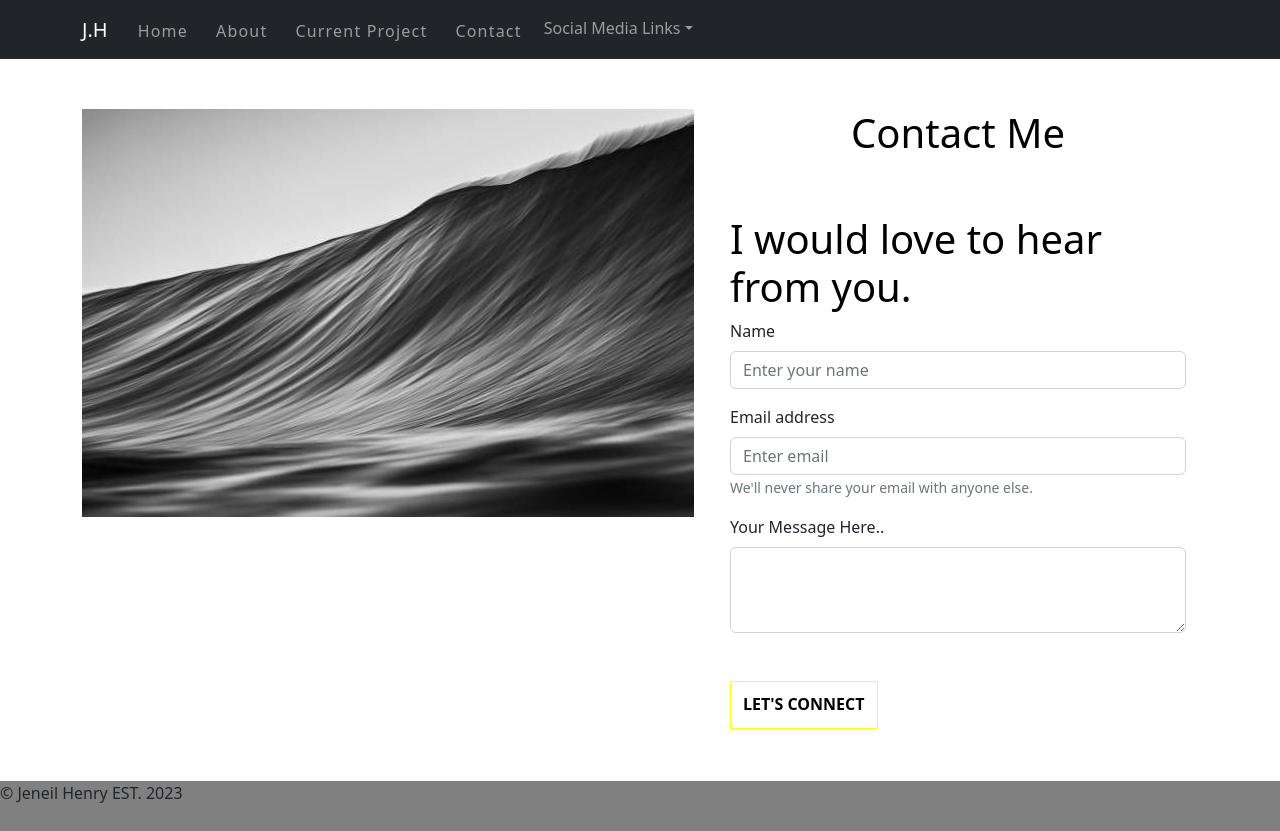
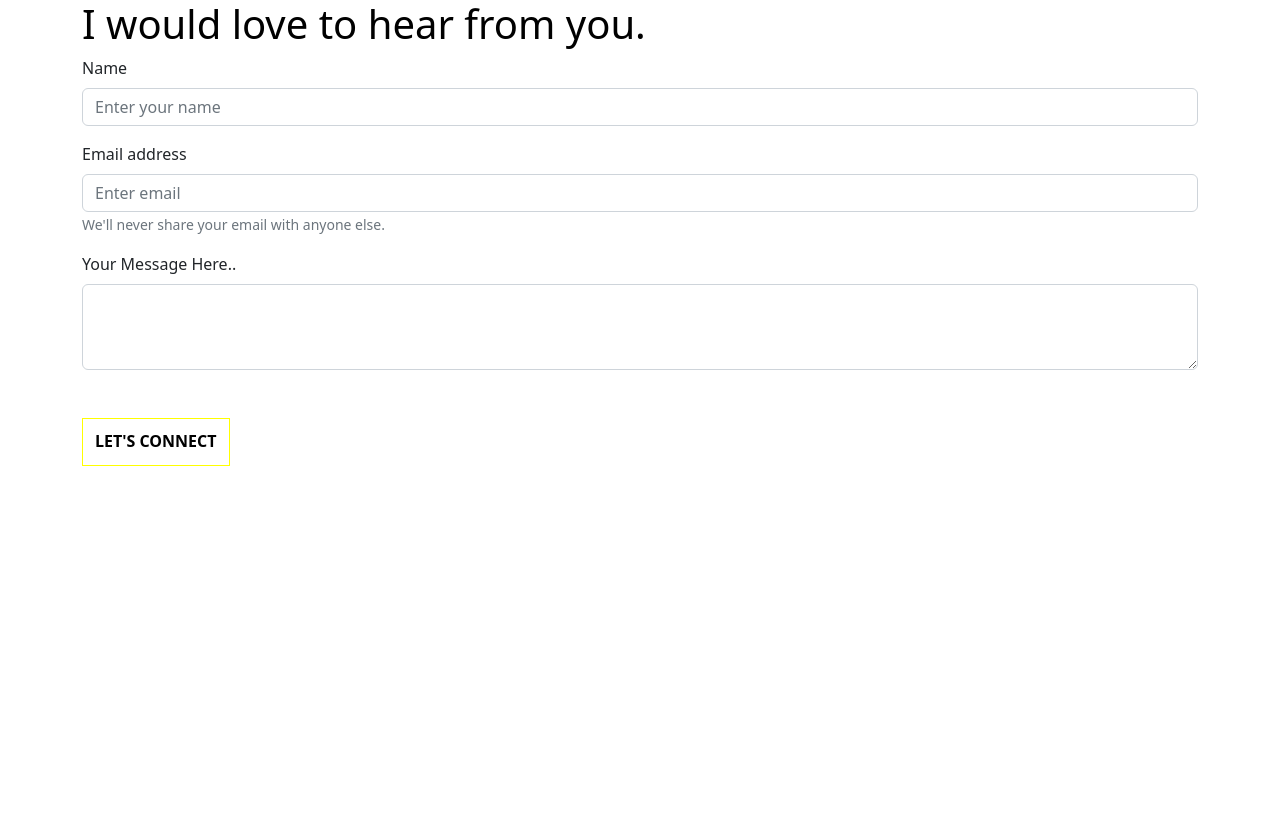
Before and after one commit to Nell-intech/Portfolio, a React (Create React App) app: page /contact in a window 1280 px wide. After the commit the page ends 800 px from the top, so only its background shows below. Built offline with nearby package versions, Linux system fonts and the light colour scheme.

Commit message:
added changes to homepage

```diff
--- a/src/App.js
+++ b/src/App.js
@@ -2,16 +2,10 @@ import './index.css';
 import { Routes, Route} from 'react-router-dom'
 // import { useState } from 'react';
 import 'bootstrap/dist/css/bootstrap.min.css';
-
-// Components folder
-import Navbar from './Components/Navbar';
-
 // Pages folder
 import Home from './Pages/Home'
-import Currentproject from './Pages/CurrentProject'
 import Contact from './Pages/Contact'
 import Resume from './Pages/Resume';
-import About from './Pages/About';
 
 
 
@@ -19,11 +13,9 @@ function App() {
 
   return (
     <>
-      <Navbar />
+
         <Routes>
           <Route path="/" element={<Home />} />
-          <Route path="/about" element={<About />} />
-          <Route path="/Currentproject" element={<Currentproject />} />
           {/* <Route path="/projects/:symbol" element={<Project stocks={stocksData} />} /> */}
           {/* stocks:symbol holds 1 project from projects */}
           <Route path="/contact" element={<Contact />} />
--- a/src/Pages/About.js
+++ b/src/Components/About.js
@@ -1,11 +1,11 @@
 import { Container, Row, Col, Image} from 'react-bootstrap';
 import backgroundimg from "../assests/backgroundimg.jpeg"
+import { Link } from 'react-router-dom'
 
-import Footer from '../Components/Footer';
-function About() {
+export default function About() {
     return (
         <div>
-            <Container>
+
             <Row>
                 <Col>
                     <div className="spacer"></div>
@@ -18,15 +18,13 @@ function About() {
                     <p className="">I work with HTML, CSS, JavaScript, REACT, and MongoDB for full stack development. I enjoy building applications and learning new things. I began coding in 2018 out of pure curiosity and got well acquainted with CSS. JS was my achilles heal until I decided it was not going to be. Now I am focusing on become a JS developer to turn it into my greatest strength.</p>
                     <p className="">I graduated from Software Engineering course called Per Scholas and I am truly grateful for the opportunity to participate in the program because along with building application and learning how to code I had plenty of opportunity to work on group projects where we were constantly sharing and helping one another. This experience allowed me to practice working with other, listening and building larger applications. It was truly a blessing.</p>
                     <p className="">I am currently working on projects daily, adding new tools to my Dev belt and updating my GitHub page so please follow me and check out my work! I am happy that I have come this far and would love to learn more and hopefully change then world one day one function at a time. I look forward to hearing from you and sharing ideas.</p>
-                    <button className="left-margin main-button">Let's Connect</button>
+                    <Link className="links" to={`/contact`}> <button className="left-margin main-button">Let's Connect</button> </Link>
+
                 </Col>
             </Row>
-            </Container>
-            <Footer />
+
+
         </div>
 
     );
 }
-
-
-export default About;
--- a/src/Components/Contact.js
+++ /dev/null
@@ -1,40 +0,0 @@
-import Button from 'react-bootstrap/Button';
-import Form from 'react-bootstrap/Form';
-import { Container } from 'react-bootstrap';
-
-
-export default function ContactForm() {
-    return(
-        <div>
-           <Container>
-
-           <h1 className="top">I would love to hear from you.</h1>
-    <Form>
-    <Form.Group className="mb-3" controlId="formBasicEmail">
-        <Form.Label>Name</Form.Label>
-        <Form.Control type="text" placeholder="Enter your name" />
-      </Form.Group>
-
-      <Form.Group className="mb-3" controlId="formBasicEmail">
-        <Form.Label>Email address</Form.Label>
-        <Form.Control type="email" placeholder="Enter email" />
-        <Form.Text className="text-muted">
-          We'll never share your email with anyone else.
-        </Form.Text>
-      </Form.Group>
-
-      <Form.Group className="mb-3" controlId="exampleForm.ControlTextarea1">
-        <Form.Label>Your Message Here..</Form.Label>
-        <Form.Control as="textarea" rows={3} />
-      </Form.Group>
-
-      <button type="submit "className="left-margin main-button">Let's Connect</button>
-      {/* <Button variant="primary" type="submit">
-        Submit
-      </Button> */}
-    </Form>
-
-           </Container>
-        </div>
-    );
-}
--- a/src/Components/Hero.js
+++ b/src/Components/Hero.js
@@ -1,5 +1,6 @@
 import React from "react";
 import { Link } from 'react-router-dom'
+
 
 
 export default function Hero(){
--- a/src/Components/Navbar.js
+++ b/src/Components/Navbar.js
@@ -12,7 +12,7 @@ export default function navBar() {
   return (
     <Navbar sticky="top" collapseOnSelect expand="lg" bg="dark" variant="dark" >
       <Container className="container">
-        <Navbar.Brand className="name" href="/">J.H</Navbar.Brand>
+        {/* <Navbar.Brand className="name" href="/">J.H</Navbar.Brand> */}
         {/* <FontAwesomeIcon icon={faBars} style={{color: "#0564646",}} /> */}
         <Navbar.Toggle aria-controls="basic-navbar-nav" />
         <Navbar.Collapse id="basic-navbar-nav">
@@ -22,13 +22,13 @@ export default function navBar() {
             <NavLink  className="d-none" to="/"></NavLink>
             </Nav.Link>
 
-            <Nav.Link className="navLink" href="/about">About
+            {/* <Nav.Link className="navLink" href="/about">About
               <NavLink className="d-none" to="/about"></NavLink>
-            </Nav.Link>
+            </Nav.Link> */}
 
-            <Nav.Link className="navLink" href="/CurrentProject">Current Project</Nav.Link>
+            {/* <Nav.Link className="navLink" href="/CurrentProject">Current Project</Nav.Link>  */}
             {/* include current project in this section */}
-            <Nav.Link className="navLink" href="/contact">Contact</Nav.Link>
+            {/* <Nav.Link className="navLink" href="/contact">Contact</Nav.Link> */}
             <NavDropdown title="Social Media Links" id="basic-nav-dropdown">
               <NavDropdown.Item href="https://www.linkedin.com/in/jeneil-henry/">LinkedIn</NavDropdown.Item>
               <NavDropdown.Item href="#action/3.2">Instagram</NavDropdown.Item>
--- a/src/Pages/Contact.js
+++ b/src/Pages/Contact.js
@@ -1,30 +1,39 @@
-import ContactForm from "../Components/Contact";
-import { Container, Row, Col, Image} from 'react-bootstrap';
-import backgroundimg from "../assests/backgroundimg3.jpeg"
+import Button from 'react-bootstrap/Button';
+import Form from 'react-bootstrap/Form'
+import { NavLink } from 'react-router-dom'
+import { Container } from 'react-bootstrap';
 
-import Footer from '../Components/Footer';
-function About() {
-    return (
+
+export default function ContactForm() {
+    return(
         <div>
-            <Container>
-            <Row>
-                <Col>
-                    <div className="spacer"></div>
-                    <Image src={backgroundimg} />
-                </Col>
-                <Col>
-                    <div className="spacer"></div>
-                    <h1 className="text-center font-weight-light">Contact Me</h1>
-                    <div className="spacer"></div>
-                    <ContactForm/>
-                </Col>
-            </Row>
-            </Container>
-            <Footer />
+           <Container>
+
+           <h1 className="top">I would love to hear from you.</h1>
+    <Form>
+    <Form.Group className="mb-3" controlId="formBasicEmail">
+        <Form.Label>Name</Form.Label>
+        <Form.Control type="text" placeholder="Enter your name" />
+      </Form.Group>
+
+      <Form.Group className="mb-3" controlId="formBasicEmail">
+        <Form.Label>Email address</Form.Label>
+        <Form.Control type="email" placeholder="Enter email" />
+        <Form.Text className="text-muted">
+          We'll never share your email with anyone else.
+        </Form.Text>
+      </Form.Group>
+
+      <Form.Group className="mb-3" controlId="exampleForm.ControlTextarea1">
+        <Form.Label>Your Message Here..</Form.Label>
+        <Form.Control as="textarea" rows={3} />
+      </Form.Group>
+
+      <button type="submit "className="left-margin main-button">Let's Connect</button>
+
+    </Form>
+
+           </Container>
         </div>
-
     );
 }
-
-
-export default About;
--- a/src/Pages/CurrentProject.js
+++ /dev/null
@@ -1,61 +0,0 @@
-import Card from 'react-bootstrap/Card';
-// import CardGroup from 'react-bootstrap/CardGroup';
-// import CurrentProject from "../Components/CurrentProject";
-import homeCafe from "../assests/homeCafe.png"
-import Footer from "../Components/Footer";
-import { Container } from "react-bootstrap";
-import { Link } from 'react-router-dom'
-
-export default function Projects() {
-    return (
-        <div>
-            <Container>
-                <div className="">
-                    <div className="spacer"></div>
-                    {/* <span>Current</span> */}
-                    <h1>Home Cafe'</h1>
-                </div>
-                <Card border="dark" className="yellow card text-center">
-                    <Card.Body>
-                        <Card.Title>Trelo Board</Card.Title>
-                        <Card.Text>
-                            <Link rel="stylesheet" href="https://trello.com/invite/b/tP5Va2g1/ATTIfee2fc0e61caef0854ede8de548ad13bD3776D37/fullstack-cafe-app" > My Trello Board </Link>
-                        </Card.Text>
-                    </Card.Body>
-                    {/* <Card.Img variant="top" src={homeCafe} /> */}
-                    {/* <Card.Footer>
-                        <small className="text-muted">GitHub Link</small>
-                    </Card.Footer> */}
-                </Card>
-
-                <Card border="dark" className="yellow card text-center">
-                    <Card.Body>
-                        <Card.Title>Wireframe</Card.Title>
-                        <Card.Text>
-                            <Link rel="stylesheet" href="https://trello.com/invite/b/tP5Va2g1/ATTIfee2fc0e61caef0854ede8de548ad13bD3776D37/fullstack-cafe-app" > My Figma Wireframe </Link>
-                        </Card.Text>
-                    </Card.Body>
-                    {/* <Card.Img variant="top" src={homeCafe} /> */}
-                    {/* <Card.Footer>
-                        <small className="text-muted">GitHub Link</small>
-                    </Card.Footer> */}
-                </Card>
-
-                <Card border="dark" className="yellow card text-center">
-                    <Card.Body>
-                        <Card.Title>Home Cafe site</Card.Title>
-                        <Card.Text>
-                            I am currently working on a site called Home Cafe. This is a full-stack app that encourages lux cafe drinks in the comfort of your own home.
-                        </Card.Text>
-                    </Card.Body>
-                    <Card.Img variant="top" src={homeCafe} />
-                    <Card.Footer>
-                        <small className="text-muted">GitHub Link</small>
-                    </Card.Footer>
-                </Card>
-
-            </Container>
-            <Footer />
-        </div>
-    );
-}
--- a/src/Pages/Home.js
+++ b/src/Pages/Home.js
@@ -1,15 +1,22 @@
 import Hero from "../Components/Hero";
 import Projects from "../Components/Projects";
 import Footer from "../Components/Footer";
+import About from "../Components/About";
+import Navbar from "../Components/Navbar";
 import { Container } from "react-bootstrap";
 
 
 export default function Home() {
     return (
         <div>
+            <Container>
+            <Navbar />
             <Hero />
+            <About />
+            {/* <ContactForm /> */}
             <Projects />
             <Footer />
+            </Container>
         </div>
     );
 }
--- a/src/index.css
+++ b/src/index.css
@@ -189,5 +189,7 @@ footer {
 
 .d-none{
  text-decoration: none;
-
 }
+.nopadding{
+  padding: 0;
+}
```
Also changed, not shown: src/Components/Projects.js (+53 -0 lines), src/helpers/projectList.js (deleted, +0 -24 lines).
